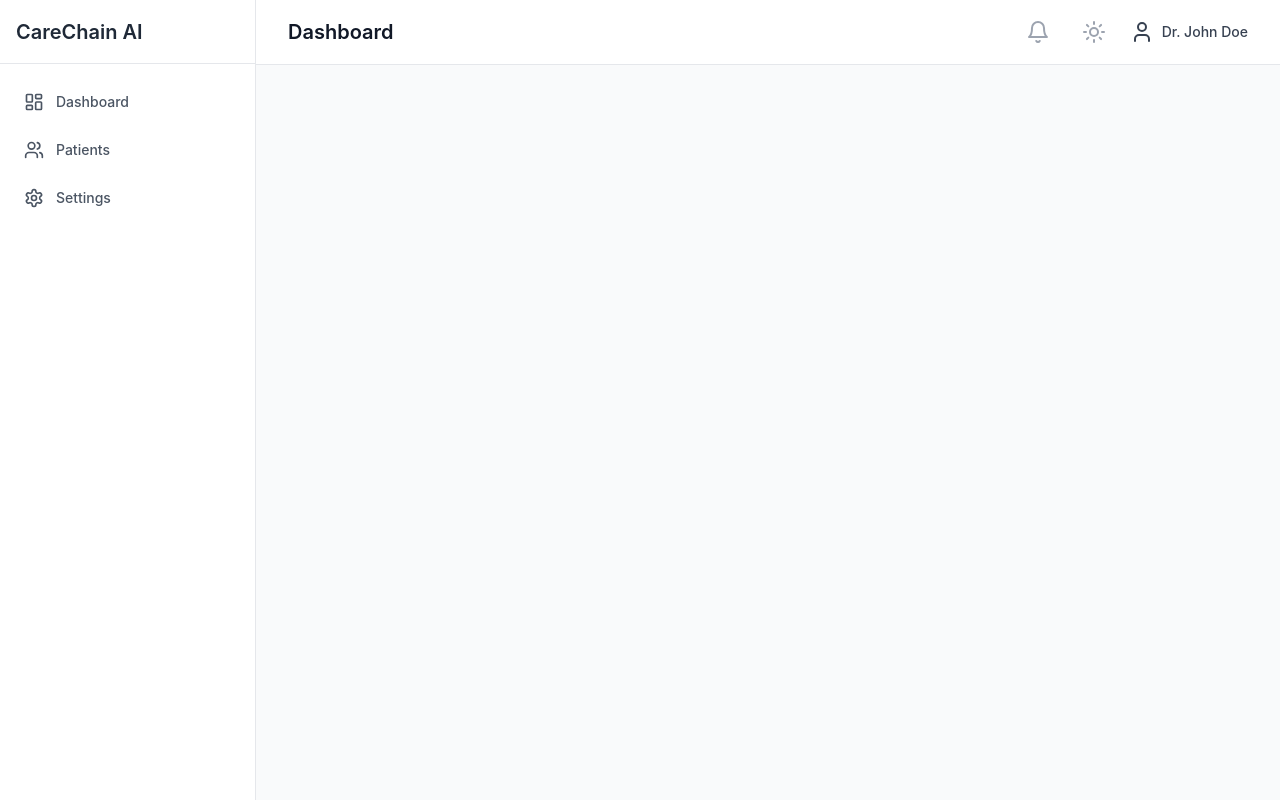
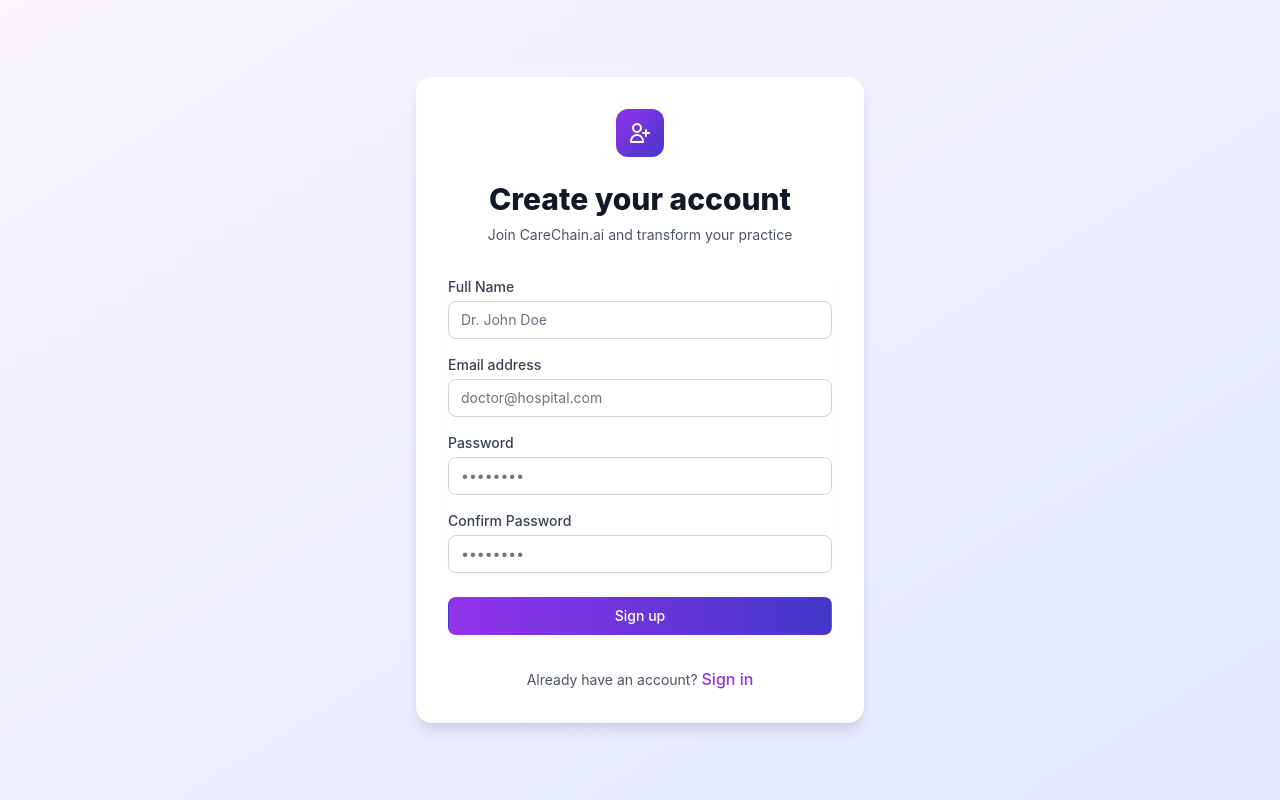
Before and after one commit to AdvayaHackathon/104.Priority_Queue, a React (Create React App) app in the folder web/: page /signup in a window 1280 px wide. Built offline with nearby package versions, Linux system fonts and the light colour scheme.

Commit message:
added signup

```diff
--- a/web/src/App.js
+++ b/web/src/App.js
@@ -23,17 +23,12 @@ import PatientDetails from "./pages/patient/PatientDetails";
 import NewCheckup from "./pages/patient/NewCheckup";
 import CareChainWelcome2 from "./WelcomePag";
 import Login from "./components/auth/Login";
+import Signup from "./components/auth/Signup";
 
 // Protected Route component
 const ProtectedRoute = ({ children }) => {
-  // Add your authentication check here
-  const isAuthenticated = localStorage.getItem("isAuthenticated");
-
-  if (!isAuthenticated) {
-    return <Navigate to="/login" replace />;
-  }
-
-  return children;
+  const isAuthenticated = localStorage.getItem("isAuthenticated") === "true";
+  return isAuthenticated ? children : <Navigate to="/login" replace />;
 };
 
 const App = () => {
@@ -43,6 +38,7 @@ const App = () => {
         <Routes>
           <Route path="/" element={<CareChainWelcome2 />} />
           <Route path="/login" element={<Login />} />
+          <Route path="/signup" element={<Signup />} />
           <Route
             path="/*"
             element={
--- a/web/src/components/auth/Login.jsx
+++ b/web/src/components/auth/Login.jsx
@@ -1,5 +1,5 @@
 import React, { useState } from "react";
-import { useNavigate } from "react-router-dom";
+import { useNavigate, Link } from "react-router-dom";
 
 const Login = () => {
   const navigate = useNavigate();
@@ -33,14 +33,18 @@ const Login = () => {
     setError("");
 
     try {
-      const isValid = validateCredentials(formData);
+      // Get users from localStorage
+      const users = JSON.parse(localStorage.getItem("users") || "[]");
+      const user = users.find(
+        (u) => u.email === formData.email && u.password === formData.password
+      );
 
-      if (isValid) {
-        // Here you would normally make an API call to your backend
-        // For now, we'll just navigate to dashboard if validation passes
+      if (user) {
+        localStorage.setItem("currentUser", JSON.stringify(user));
+        localStorage.setItem("isAuthenticated", "true");
         navigate("/dashboard");
       } else {
-        setError("Invalid credentials. Please check your email and password.");
+        setError("Invalid email or password");
       }
     } catch (error) {
       console.error("Login error:", error);
@@ -159,12 +163,12 @@ const Login = () => {
         </form>
         <div className="text-center">
           <span className="text-sm text-gray-600">Don't have an account? </span>
-          <a
-            href="#"
+          <Link
+            to="/signup"
             className="font-medium text-purple-600 hover:text-purple-500"
           >
-            Contact sales
-          </a>
+            Sign up
+          </Link>
         </div>
       </div>
     </div>
--- /dev/null
+++ b/web/src/components/auth/Signup.jsx
@@ -0,0 +1,191 @@
+import React, { useState } from "react";
+import { useNavigate, Link } from "react-router-dom";
+
+const Signup = () => {
+  const navigate = useNavigate();
+  const [formData, setFormData] = useState({
+    name: "",
+    email: "",
+    password: "",
+    confirmPassword: "",
+  });
+  const [error, setError] = useState("");
+
+  const handleChange = (e) => {
+    setFormData({
+      ...formData,
+      [e.target.name]: e.target.value,
+    });
+  };
+
+  const handleSubmit = async (e) => {
+    e.preventDefault();
+    setError("");
+
+    if (formData.password !== formData.confirmPassword) {
+      setError("Passwords do not match");
+      return;
+    }
+
+    try {
+      // Store user data in localStorage for demo purposes
+      // In production, this would be an API call
+      const users = JSON.parse(localStorage.getItem("users") || "[]");
+      const userExists = users.find((user) => user.email === formData.email);
+
+      if (userExists) {
+        setError("User already exists with this email");
+        return;
+      }
+
+      users.push({
+        name: formData.name,
+        email: formData.email,
+        password: formData.password, // In production, password should be hashed
+      });
+
+      localStorage.setItem("users", JSON.stringify(users));
+      navigate("/login");
+    } catch (error) {
+      console.error("Signup error:", error);
+      setError("An error occurred during signup. Please try again.");
+    }
+  };
+
+  return (
+    <div className="min-h-screen bg-gradient-to-br from-purple-50 to-indigo-100 flex items-center justify-center px-4 sm:px-6 lg:px-8">
+      <div className="max-w-md w-full space-y-8 bg-white p-8 rounded-2xl shadow-lg">
+        <div>
+          <div className="w-12 h-12 bg-gradient-to-br from-purple-600 to-indigo-700 rounded-xl mx-auto flex items-center justify-center">
+            <svg
+              xmlns="http://www.w3.org/2000/svg"
+              className="h-6 w-6 text-white"
+              fill="none"
+              viewBox="0 0 24 24"
+              stroke="currentColor"
+            >
+              <path
+                strokeLinecap="round"
+                strokeLinejoin="round"
+                strokeWidth={2}
+                d="M18 9v3m0 0v3m0-3h3m-3 0h-3m-2-5a4 4 0 11-8 0 4 4 0 018 0zM3 20a6 6 0 0112 0v1H3v-1z"
+              />
+            </svg>
+          </div>
+          <h2 className="mt-6 text-center text-3xl font-extrabold text-gray-900">
+            Create your account
+          </h2>
+          <p className="mt-2 text-center text-sm text-gray-600">
+            Join CareChain.ai and transform your practice
+          </p>
+        </div>
+
+        <form className="mt-8 space-y-6" onSubmit={handleSubmit}>
+          {error && (
+            <div className="bg-red-50 border border-red-400 text-red-700 px-4 py-3 rounded relative">
+              {error}
+            </div>
+          )}
+
+          <div className="rounded-md shadow-sm space-y-4">
+            <div>
+              <label
+                htmlFor="name"
+                className="block text-sm font-medium text-gray-700"
+              >
+                Full Name
+              </label>
+              <input
+                id="name"
+                name="name"
+                type="text"
+                required
+                value={formData.name}
+                onChange={handleChange}
+                className="mt-1 appearance-none relative block w-full px-3 py-2 border border-gray-300 rounded-lg placeholder-gray-500 text-gray-900 focus:outline-none focus:ring-purple-500 focus:border-purple-500 focus:z-10 sm:text-sm"
+                placeholder="Dr. John Doe"
+              />
+            </div>
+            <div>
+              <label
+                htmlFor="email"
+                className="block text-sm font-medium text-gray-700"
+              >
+                Email address
+              </label>
+              <input
+                id="email"
+                name="email"
+                type="email"
+                required
+                value={formData.email}
+                onChange={handleChange}
+                className="mt-1 appearance-none relative block w-full px-3 py-2 border border-gray-300 rounded-lg placeholder-gray-500 text-gray-900 focus:outline-none focus:ring-purple-500 focus:border-purple-500 focus:z-10 sm:text-sm"
+                placeholder="doctor@hospital.com"
+              />
+            </div>
+            <div>
+              <label
+                htmlFor="password"
+                className="block text-sm font-medium text-gray-700"
+              >
+                Password
+              </label>
+              <input
+                id="password"
+                name="password"
+                type="password"
+                required
+                value={formData.password}
+                onChange={handleChange}
+                className="mt-1 appearance-none relative block w-full px-3 py-2 border border-gray-300 rounded-lg placeholder-gray-500 text-gray-900 focus:outline-none focus:ring-purple-500 focus:border-purple-500 focus:z-10 sm:text-sm"
+                placeholder="••••••••"
+              />
+            </div>
+            <div>
+              <label
+                htmlFor="confirmPassword"
+                className="block text-sm font-medium text-gray-700"
+              >
+                Confirm Password
+              </label>
+              <input
+                id="confirmPassword"
+                name="confirmPassword"
+                type="password"
+                required
+                value={formData.confirmPassword}
+                onChange={handleChange}
+                className="mt-1 appearance-none relative block w-full px-3 py-2 border border-gray-300 rounded-lg placeholder-gray-500 text-gray-900 focus:outline-none focus:ring-purple-500 focus:border-purple-500 focus:z-10 sm:text-sm"
+                placeholder="••••••••"
+              />
+            </div>
+          </div>
+
+          <div>
+            <button
+              type="submit"
+              className="group relative w-full flex justify-center py-2 px-4 border border-transparent text-sm font-medium rounded-lg text-white bg-gradient-to-r from-purple-600 to-indigo-700 hover:from-purple-700 hover:to-indigo-800 focus:outline-none focus:ring-2 focus:ring-offset-2 focus:ring-purple-500"
+            >
+              Sign up
+            </button>
+          </div>
+        </form>
+
+        <div className="text-center">
+          <span className="text-sm text-gray-600">
+            Already have an account?{" "}
+          </span>
+          <Link
+            to="/login"
+            className="font-medium text-purple-600 hover:text-purple-500"
+          >
+            Sign in
+          </Link>
+        </div>
+      </div>
+    </div>
+  );
+};
+
+export default Signup;
```
Also changed, not shown: 1 other file (tests, documents, lock files or other folders).
